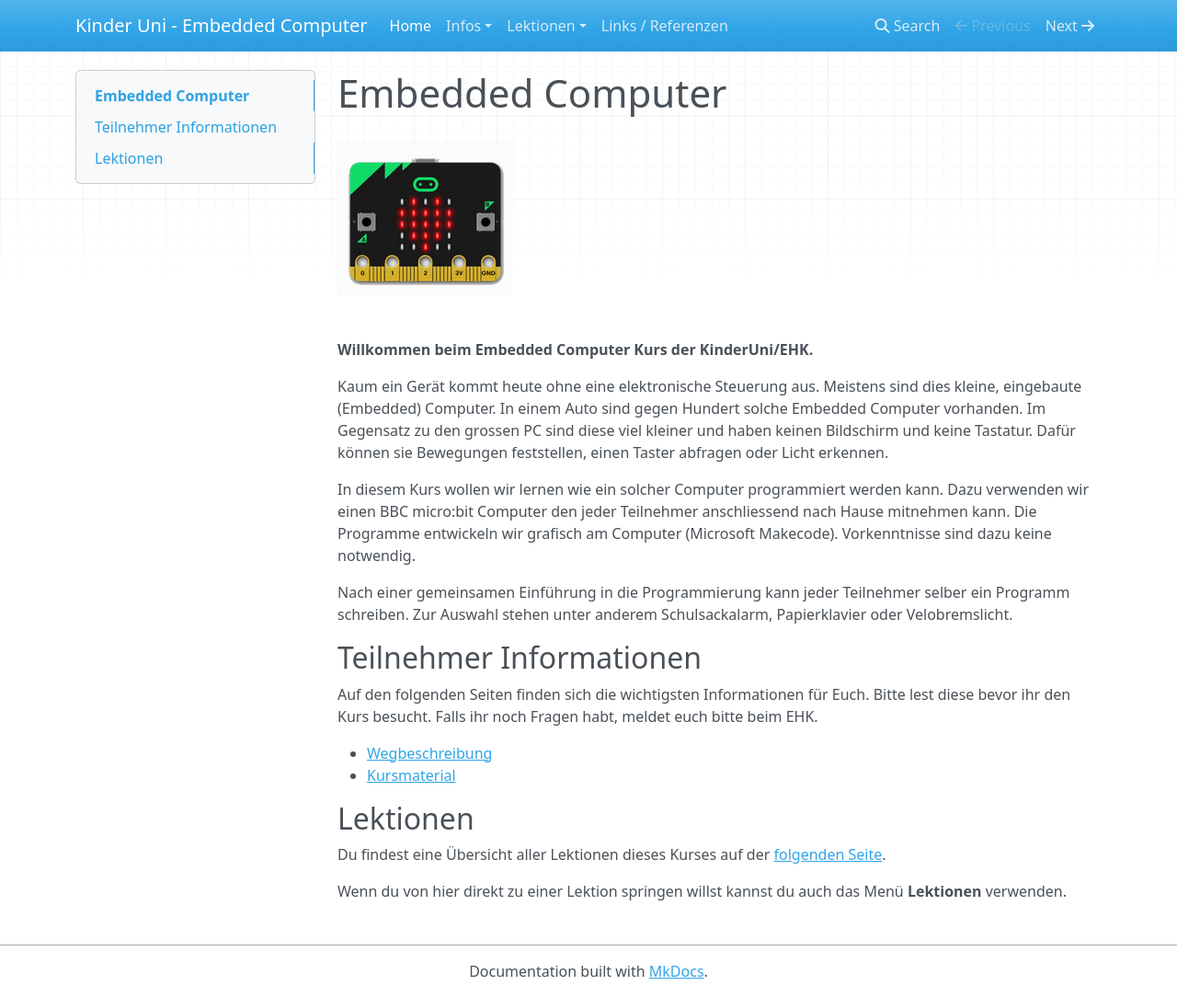
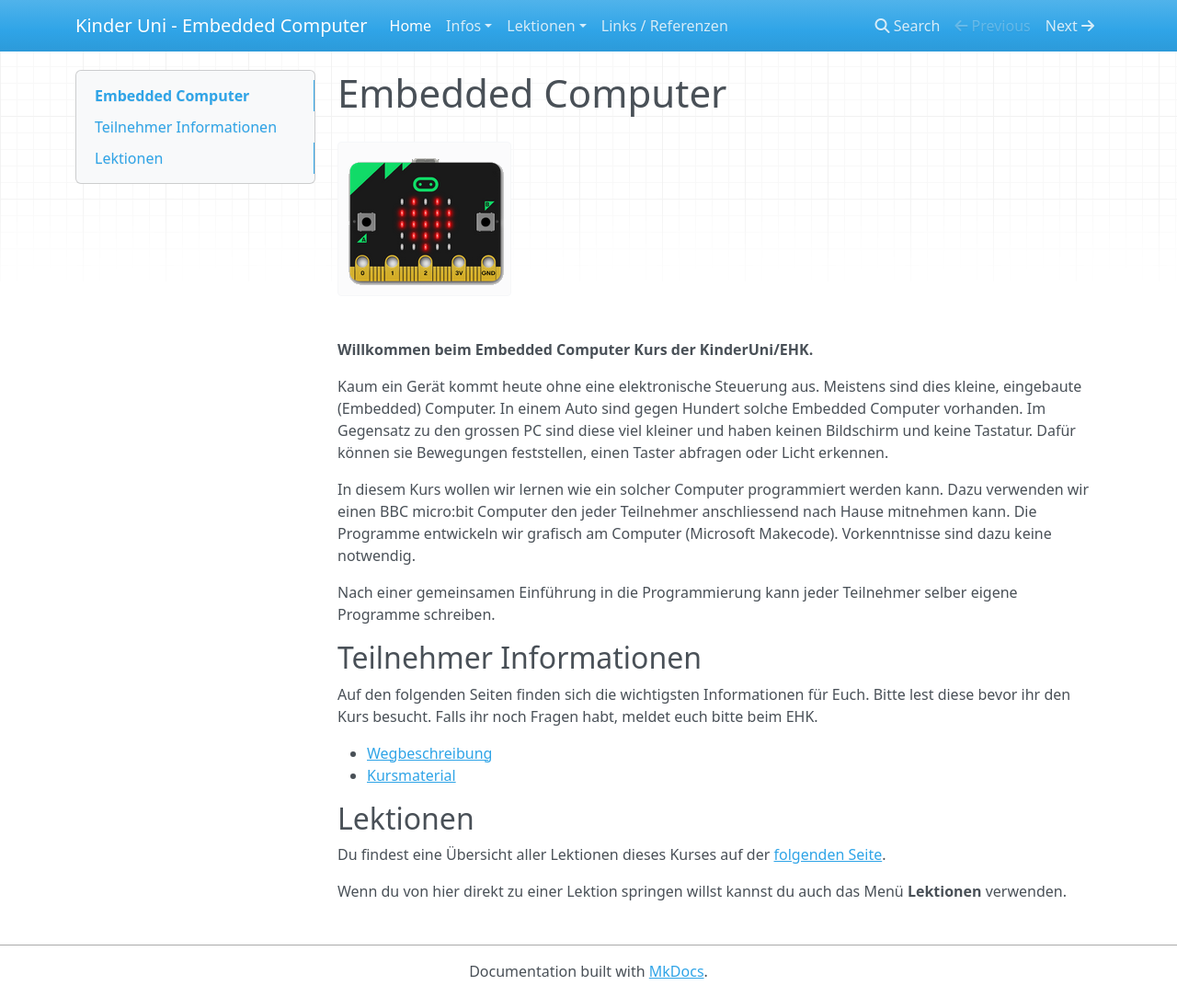
Before and after one commit to renestraub/ehk1, an MkDocs documentation site: the page built from docs/index.md, in a window 1280 px wide and 1084 px high. Shown: the whole window at 92% size. Built offline with MkDocs 1.6.1, drawn with Linux system fonts in a browser that asks for light colours; nearby versions of some CDN libraries.

Commit message:
Update title page

```diff
--- a/docs/index.md
+++ b/docs/index.md
@@ -8,7 +8,7 @@ Kaum ein Gerät kommt heute ohne eine elektronische Steuerung aus. Meistens sind
 
 In diesem Kurs wollen wir lernen wie ein solcher Computer programmiert werden kann. Dazu verwenden wir einen BBC micro:bit Computer den jeder Teilnehmer anschliessend nach Hause mitnehmen kann. Die Programme entwickeln wir grafisch am Computer (Microsoft Makecode). Vorkenntnisse sind dazu keine notwendig.
 
-Nach einer gemeinsamen Einführung in die Programmierung kann jeder Teilnehmer selber ein Programm schreiben. Zur Auswahl stehen unter anderem Schulsackalarm, Papierklavier oder Velobremslicht.
+Nach einer gemeinsamen Einführung in die Programmierung kann jeder Teilnehmer selber eigene Programme schreiben.
 
 
 
```
